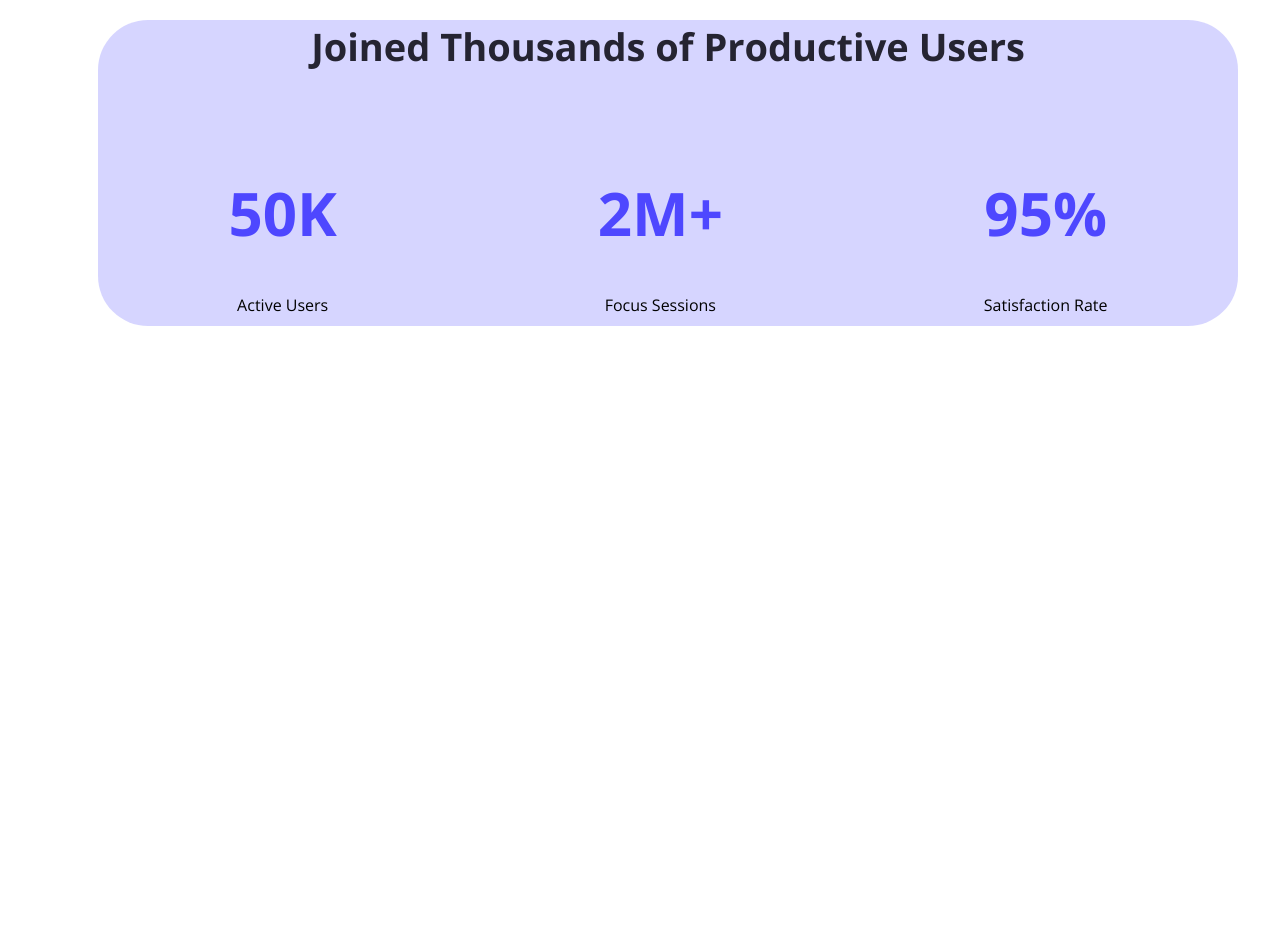
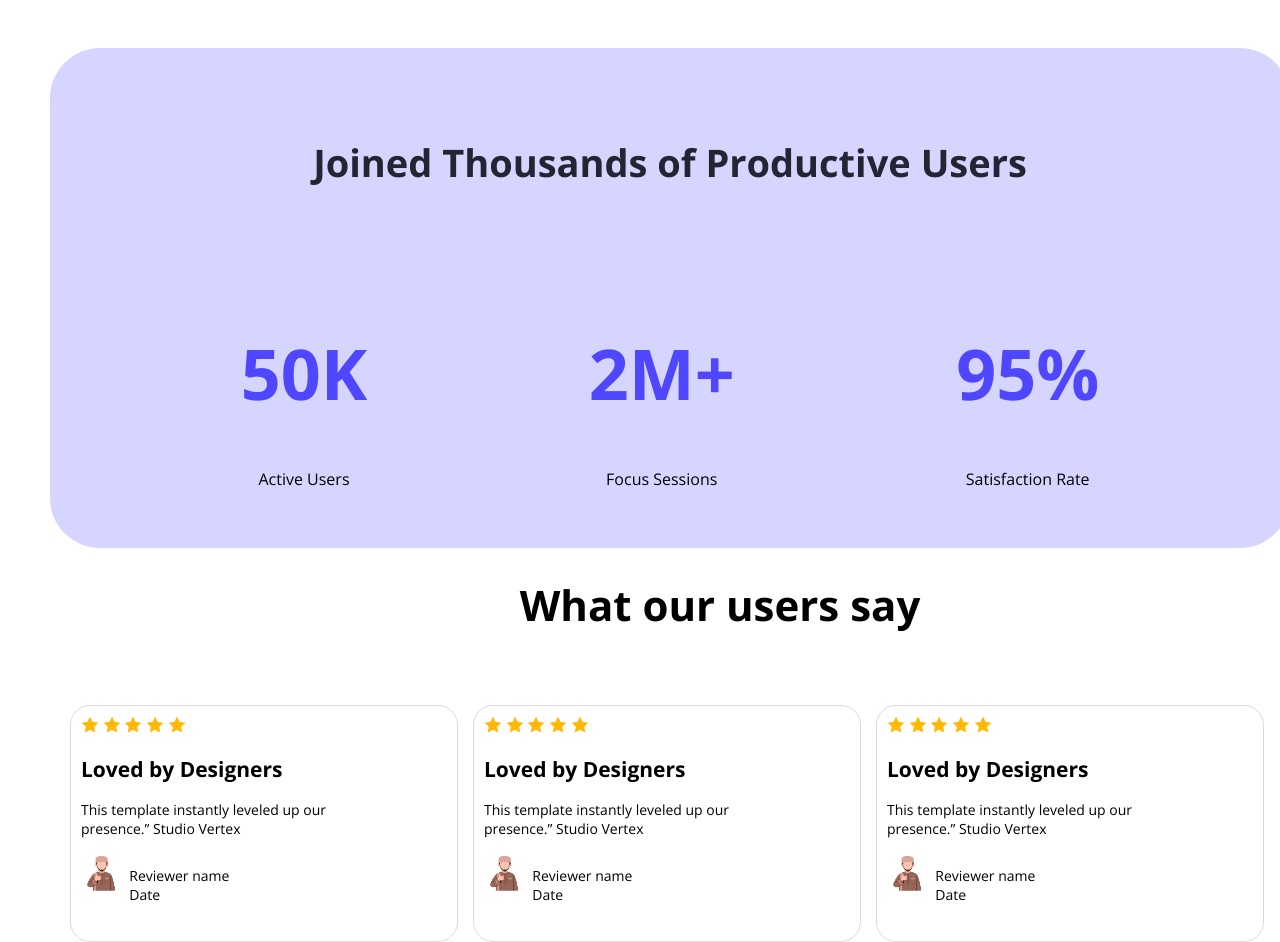
Before and after one commit to Sayed-Shafiul-Maznobin/first-assignment, a plain HTML site: page index.html in a window 1280 px wide. Shown: the part 1120-2062 px from the top of the page. Before the commit the page ends 1452 px from the top, so only its background shows below. Drawn offline with nearby package versions, Linux system fonts and the light colour scheme.

Commit message:
completed review

```diff
--- a/index.html
+++ b/index.html
@@ -24,6 +24,8 @@
 
 
         <div class="full">
+
+
 
 
 
@@ -62,6 +64,9 @@
 
 
 
+
+
+
                 <div class="action">
                     <div class="action-and-image">
                         <div class="action1">
@@ -84,6 +89,13 @@
                 </div>
 
 
+
+
+
+
+                <br>
+                <br>
+                <br>
                 <div class="bluebg">
 
 
@@ -129,15 +141,96 @@
 
                 </div>
 
+                <div class="review">
+                    <h1 class="users">What our users say</h1>
+                    <br><br>
+
+
+                    <div class="boxes">
+
+
+
+                        <div class="box">
+                            <img src="Assets/icon-star.png" alt="">
+                            <img src="Assets/icon-star.png" alt="">
+                            <img src="Assets/icon-star.png" alt="">
+                            <img src="Assets/icon-star.png" alt="">
+                            <img src="Assets/icon-star.png" alt="">
+                            <br>
+                            <h2>Loved by Designers</h2>
+                            <p>This template instantly leveled up our <br>presence.” Studio Vertex</p>
+
+
+                            <div class="riac">
+                                <img width="41px" height="40px" src="Assets/avatar.png" alt="">
+                                <div>
+                                    <p>&nbsp Reviewer name <br> &nbsp Date</p>
+
+
+                                </div>
+
+                            </div>
 
 
 
 
+                        </div>
+
+
+                        <div class="box">
+                            <img src="Assets/icon-star.png" alt="">
+                            <img src="Assets/icon-star.png" alt="">
+                            <img src="Assets/icon-star.png" alt="">
+                            <img src="Assets/icon-star.png" alt="">
+                            <img src="Assets/icon-star.png" alt="">
+                            <br>
+                            <h2>Loved by Designers</h2>
+                            <p>This template instantly leveled up our <br>presence.” Studio Vertex</p>
+
+
+                            <div class="riac">
+                                <img width="41px" height="40px" src="Assets/avatar.png" alt="">
+                                <div>
+                                    <p>&nbsp Reviewer name <br> &nbsp Date</p>
+
+
+                                </div>
+
+                            </div>
 
 
 
 
+                        </div>
 
+
+                        <div class="box">
+                            <img src="Assets/icon-star.png" alt="">
+                            <img src="Assets/icon-star.png" alt="">
+                            <img src="Assets/icon-star.png" alt="">
+                            <img src="Assets/icon-star.png" alt="">
+                            <img src="Assets/icon-star.png" alt="">
+                            <br>
+                            <h2>Loved by Designers</h2>
+                            <p>This template instantly leveled up our <br>presence.” Studio Vertex</p>
+
+
+                            <div class="riac">
+                                <img width="41px" height="40px" src="Assets/avatar.png" alt="">
+                                <div>
+                                    <p>&nbsp Reviewer name <br> &nbsp Date</p>
+
+
+                                </div>
+
+                            </div>
+
+
+
+
+                        </div>
+
+                    </div>
 
 
 
--- a/style.css
+++ b/style.css
@@ -123,13 +123,14 @@
  .productive {
      background-color: #4d47ff3a;
      width: 1140px;
-     height: 306px;
+     height: 400px;
      border: auto 50 auto 100;
      border-radius: 50px;
      justify-content: center;
      text-align: center;
      color: #252432;
-     margin-left: 98px;
+     margin-left: 50px;
+     padding: 50px;
 
 
  }
@@ -144,6 +145,7 @@
      display: flex;
      text-align: center;
      justify-content: space-around;
+     padding: 30px;
 
 
  }
@@ -152,7 +154,7 @@
  .j2 h1,
  .j3 h1 {
      color: #4E47FF;
-     font-size: 60px;
+     font-size: 70px;
  }
 
 
@@ -163,5 +165,32 @@
      font-size: 20;
  }
 
+ .users {
+     font-size: 42px;
+     text-align: center;
+     justify-content: center;
+ }
 
- .bluebg {}
+
+ .box {
+     width: 366px;
+     height: 215px;
+     border: 1px solid black;
+     padding: 10px;
+     font-size: 14px;
+
+     border: 1px solid rgba(0, 0, 0, 0.144);
+     border-radius: 20px;
+ }
+
+ .riac {
+     display: inline-flex;
+     vertical-align: bottom;
+ }
+
+ .boxes {
+     margin-left: 70px;
+     display: flex;
+     gap: 15px;
+
+ }
```
Also changed, not shown: ui/action.png (deleted), ui/banner.png (deleted), ui/footer.png (deleted), ui/newsletter.png (deleted), ui/productive_user.png (deleted), ui/review.png (deleted), 2 other files. Lines whose indentation alone changed are shown as unchanged.
